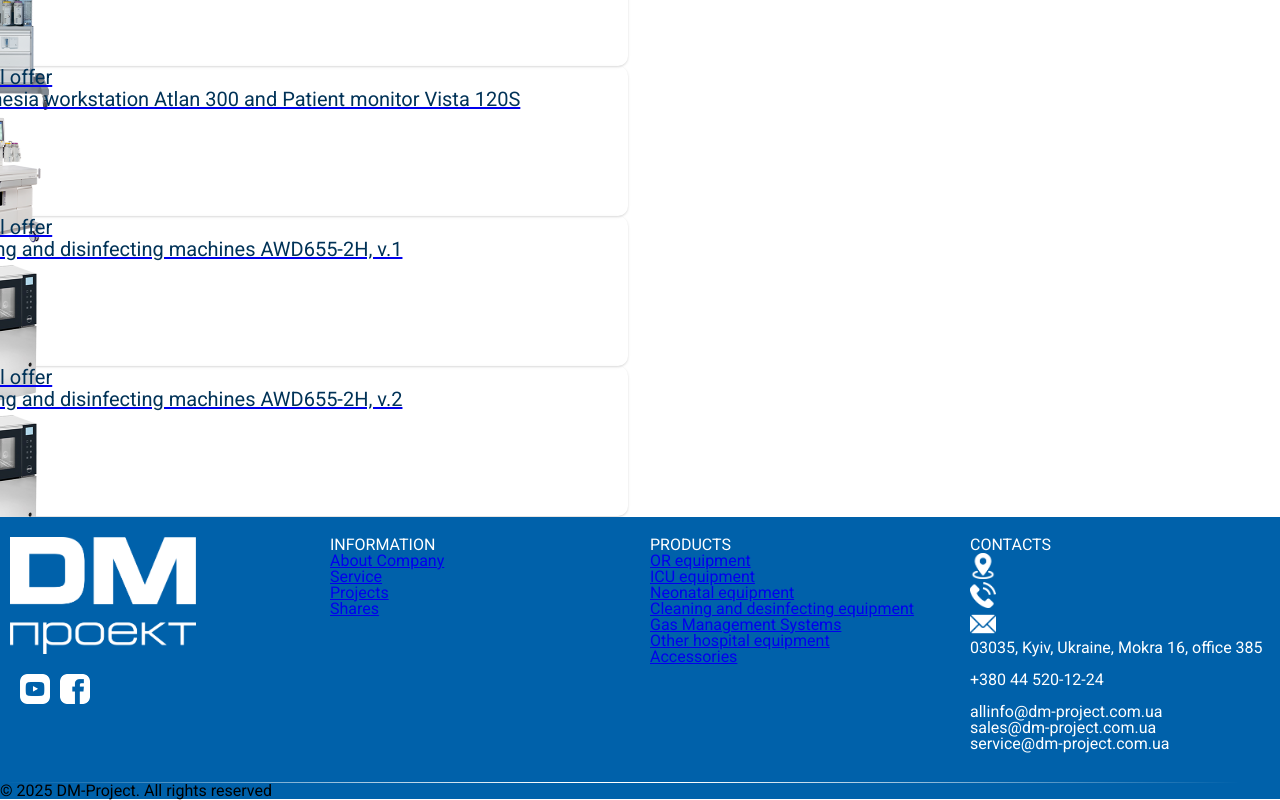
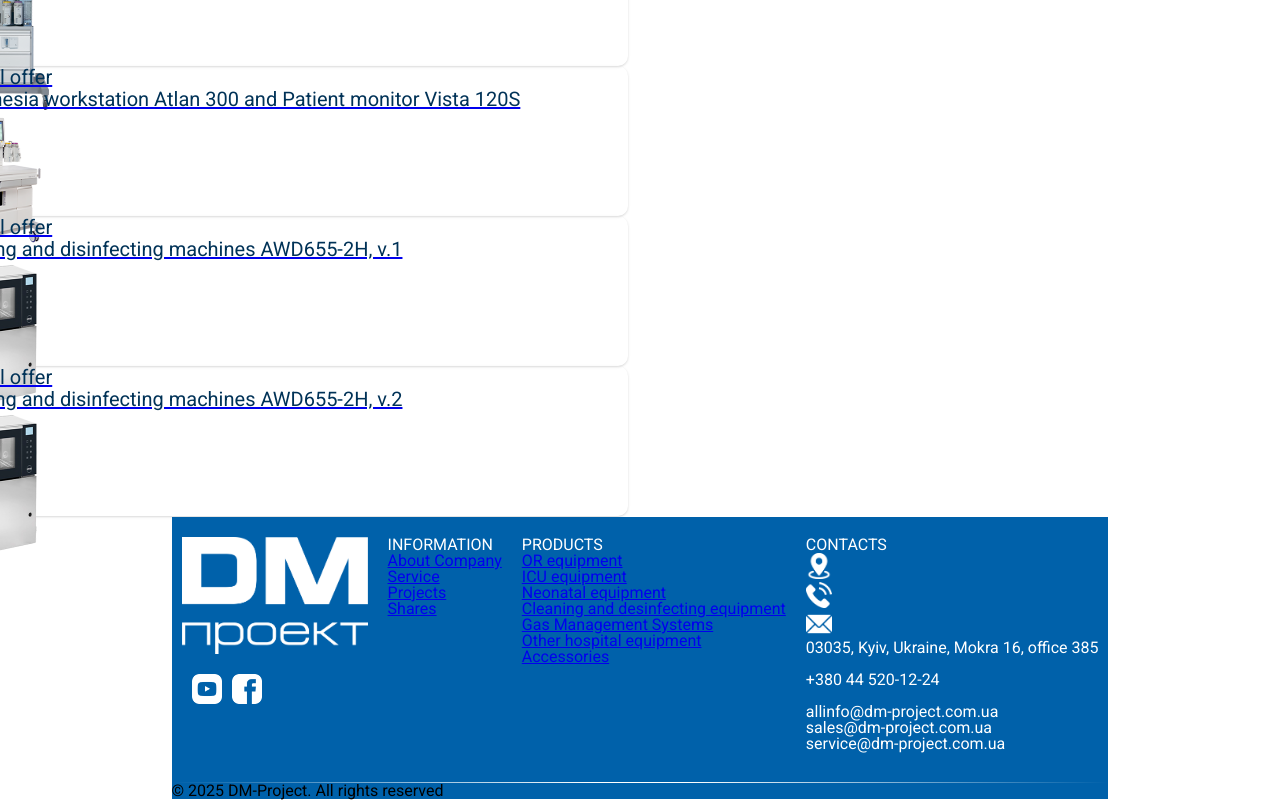
Before and after one commit to ven0m79/dm-project, a Next.js app: page /en/shares in a window 1280 px wide. Shown: the part 725-1525 px from the top of the page. Built offline with nearby package versions, Linux system fonts and the light colour scheme.

Commit message:
fix:width-optimization-prods

```diff
--- a/app/[locale]/components/molecules/footer/Footer.module.css
+++ b/app/[locale]/components/molecules/footer/Footer.module.css
@@ -18,12 +18,13 @@
   display: flex;
   flex-direction: column;
   color: white;
-  width: 300px;
+  width: 20%px;
+  max-width: 300px;
   margin-left: 10px;
   margin-right: 10px;
   font-size: 16px;
   font-weight: normal;
-  /*  border: solid 1px black; */
+  /* border: solid 1px black; */
   font-family: "Roboto", sans-serif;
 }
 
@@ -39,7 +40,8 @@
 
 .stroke {
   align-self: center;
-  width: 1240px;
+  max-width: 1240px;
+  width: 100%;
   height: 1px;
   margin-top: 30px;
   background: linear-gradient(to right, #ffffff00 0%, #ffffff 45%, white 55%, #ffffff00 100%);
--- a/app/[locale]/components/molecules/footer/Footer.tsx
+++ b/app/[locale]/components/molecules/footer/Footer.tsx
@@ -66,14 +66,14 @@ const Footer = () => {
           </div>
         </div>
         <div className={classNames("font-bold", styles["column"])}>
-          <div className={classNames("font-bold mb-4 text-[20px] ml-16")}>
+          <div className={classNames("font-bold mb-4 text-[20px] ml-10")}>
             {" "}
             {t("information")}
           </div>
           <Link href="/about">
             <div
               className={classNames(
-                "font-normal mt-1 ml-16 hover:text-green-600",
+                "font-normal mt-1 ml-10 hover:text-green-600",
               )}
             >
               {t("about-company")}
@@ -82,7 +82,7 @@ const Footer = () => {
           <Link href="/services">
             <div
               className={classNames(
-                "font-normal mt-1 ml-16 hover:text-green-600",
+                "font-normal mt-1 ml-10 hover:text-green-600",
               )}
             >
               {t("service")}
@@ -92,7 +92,7 @@ const Footer = () => {
           <Link href="/projects">
             <div
               className={classNames(
-                "font-normal mt-1 ml-16 hover:text-green-600",
+                "font-normal mt-1 ml-10 hover:text-green-600",
               )}
             >
               {t("projects")}
@@ -101,7 +101,7 @@ const Footer = () => {
           <Link href="/shares">
             <div
               className={classNames(
-                "font-normal mt-1 ml-16 hover:text-green-600",
+                "font-normal mt-1 ml-10 hover:text-green-600",
               )}
             >
               {t("shares")}
```
